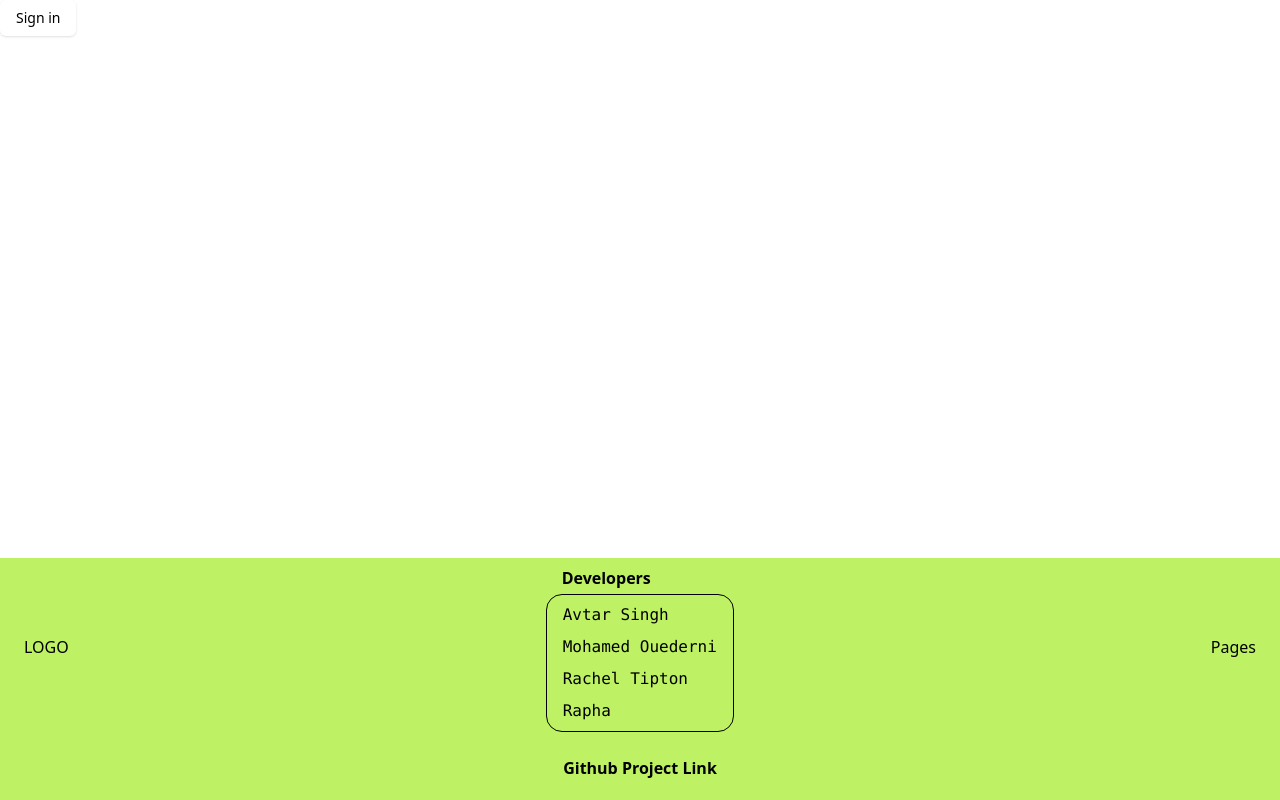
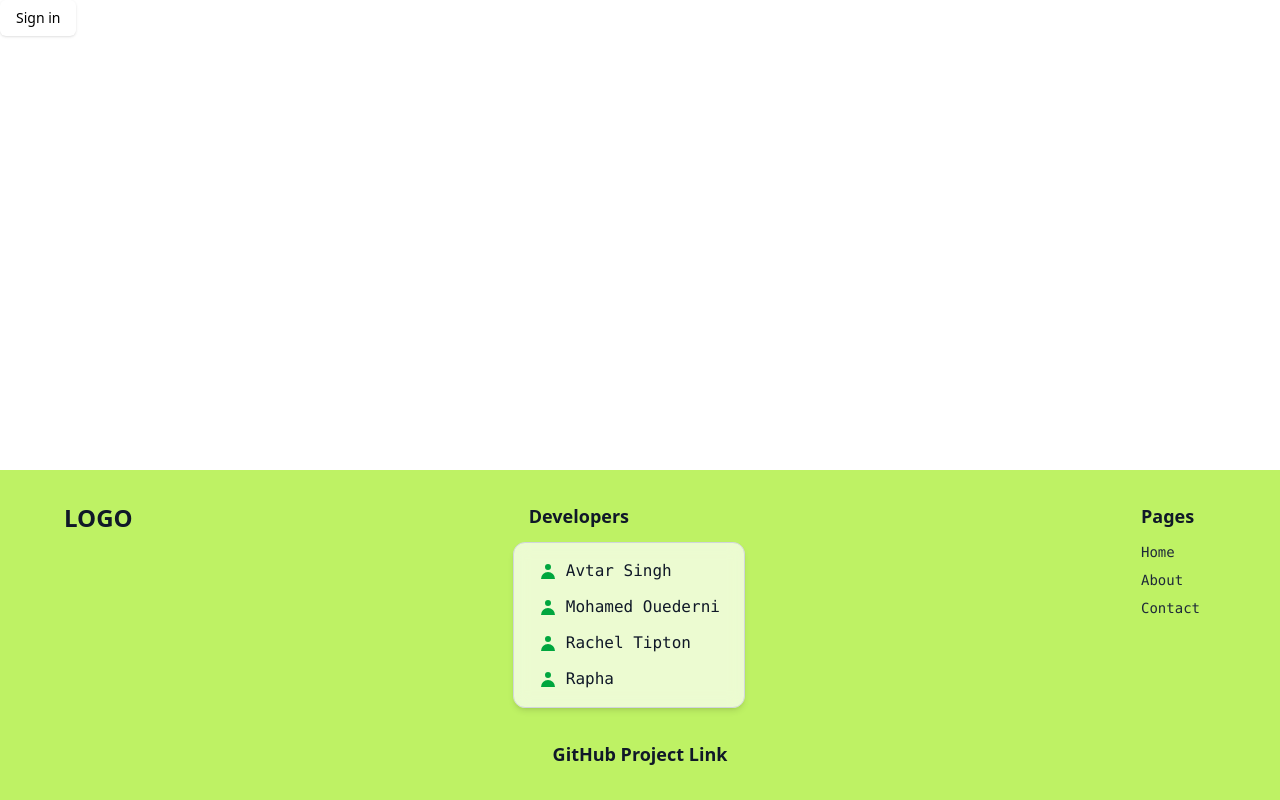
Before and after one commit to rachel-labri-tipton/mediphase-surgery-status-app, a React (Vite) app in the folder v56-team22-surgery-status-board/: page / in a window 1280 px wide. Built offline with nearby package versions, Linux system fonts and the light colour scheme.

Commit message:
feat: enhance Footer component layout and styling

```diff
--- a/v56-team22-surgery-status-board/src/components/Footer/Footer.tsx
+++ b/v56-team22-surgery-status-board/src/components/Footer/Footer.tsx
@@ -1,28 +1,123 @@
 const Footer = () => {
   return (
-    <footer className="w-full px-6  bg-[hsl(82,84.5%,67.1%)] flex flex-col justify-between items-center">
-      <div className="flex justify-between items-center w-full">
-        <div>LOGO</div>
-        <div className="my-1">
-          <h1 className=" px-4 my-1 font-semibold ">Developers</h1>
-          <div className="flex flex-col border-1 rounded-2xl gap-2 px-4 py-2 font-mono">
-            <span>Avtar Singh</span>
-            <span>Mohamed Ouederni</span>
-            <span>Rachel Tipton</span>
-            <span>Rapha</span>
+    <footer className="w-full px-6 py-8 bg-[hsl(82,84.5%,67.1%)] flex flex-col justify-between items-center text-gray-800">
+      <div className="flex flex-col md:flex-row justify-between items-start w-full max-w-6xl mx-auto gap-8">
+        {/* Logo Section */}
+        <div className="my-4 md:my-0">
+          <div className="text-2xl font-bold text-gray-900">LOGO</div>
+        </div>
+
+        {/* Developers Section */}
+        <div className="my-4 md:my-0">
+          <h1 className="px-4 mb-3 text-lg font-semibold text-gray-900">
+            Developers
+          </h1>
+          <div className="flex flex-col border border-gray-300 rounded-xl gap-3 px-6 py-4 bg-white/70 backdrop-blur-sm shadow-md">
+            <div className="flex items-center gap-2 group">
+              <svg
+                className="w-5 h-5 text-green-600 group-hover:text-green-800 transition-colors"
+                fill="currentColor"
+                viewBox="0 0 20 20"
+              >
+                <path
+                  fillRule="evenodd"
+                  d="M10 9a3 3 0 100-6 3 3 0 000 6zm-7 9a7 7 0 1114 0H3z"
+                  clipRule="evenodd"
+                />
+              </svg>
+              <span className="font-mono text-base font-medium text-gray-900 group-hover:text-green-600 group-hover:scale-105 transition-all duration-200">
+                Avtar Singh
+              </span>
+            </div>
+            <div className="flex items-center gap-2 group">
+              <svg
+                className="w-5 h-5 text-green-600 group-hover:text-green-800 transition-colors"
+                fill="currentColor"
+                viewBox="0 0 20 20"
+              >
+                <path
+                  fillRule="evenodd"
+                  d="M10 9a3 3 0 100-6 3 3 0 000 6zm-7 9a7 7 0 1114 0H3z"
+                  clipRule="evenodd"
+                />
+              </svg>
+              <span className="font-mono text-base font-medium text-gray-900 group-hover:text-green-600 group-hover:scale-105 transition-all duration-200">
+                Mohamed Ouederni
+              </span>
+            </div>
+            <div className="flex items-center gap-2 group">
+              <svg
+                className="w-5 h-5 text-green-600 group-hover:text-green-800 transition-colors"
+                fill="currentColor"
+                viewBox="0 0 20 20"
+              >
+                <path
+                  fillRule="evenodd"
+                  d="M10 9a3 3 0 100-6 3 3 0 000 6zm-7 9a7 7 0 1114 0H3z"
+                  clipRule="evenodd"
+                />
+              </svg>
+              <span className="font-mono text-base font-medium text-gray-900 group-hover:text-green-600 group-hover:scale-105 transition-all duration-200">
+                Rachel Tipton
+              </span>
+            </div>
+            <div className="flex items-center gap-2 group">
+              <svg
+                className="w-5 h-5 text-green-600 group-hover:text-green-800 transition-colors"
+                fill="currentColor"
+                viewBox="0 0 20 20"
+              >
+                <path
+                  fillRule="evenodd"
+                  d="M10 9a3 3 0 100-6 3 3 0 000 6zm-7 9a7 7 0 1114 0H3z"
+                  clipRule="evenodd"
+                />
+              </svg>
+              <span className="font-mono text-base font-medium text-gray-900 group-hover:text-green-600 group-hover:scale-105 transition-all duration-200">
+                Rapha
+              </span>
+            </div>
           </div>
         </div>
-        <div>Pages</div>
+
+        {/* Pages Section */}
+        <div className="my-4 md:my-0">
+          <h1 className="px-4 mb-3 text-lg font-semibold text-gray-900">
+            Pages
+          </h1>
+          <div className="flex flex-col gap-2 px-4">
+            <a
+              href="#"
+              className="font-mono text-sm hover:text-green-600 transition-colors"
+            >
+              Home
+            </a>
+            <a
+              href="#"
+              className="font-mono text-sm hover:text-green-600 transition-colors"
+            >
+              About
+            </a>
+            <a
+              href="#"
+              className="font-mono text-sm hover:text-green-600 transition-colors"
+            >
+              Contact
+            </a>
+          </div>
+        </div>
       </div>
-      <div>
-        <h1 className="px-4 my-5 font-semibold">
-          <a
-            href="https://github.com/chingu-voyages/V56-tier2-team-22"
-            target="_blank"
-          >
-            Github Project Link
-          </a>
-        </h1>
+
+      {/* GitHub Link Section */}
+      <div className="mt-8 text-center">
+        <a
+          href="https://github.com/chingu-voyages/V56-tier2-team-22"
+          target="_blank"
+          rel="noopener noreferrer"
+          className="px-4 py-2 text-lg font-semibold text-gray-900 hover:text-green-600 transition-colors"
+        >
+          GitHub Project Link
+        </a>
       </div>
     </footer>
   );
```
